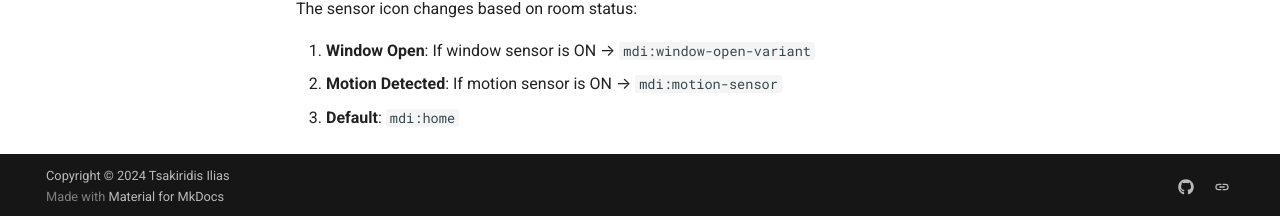
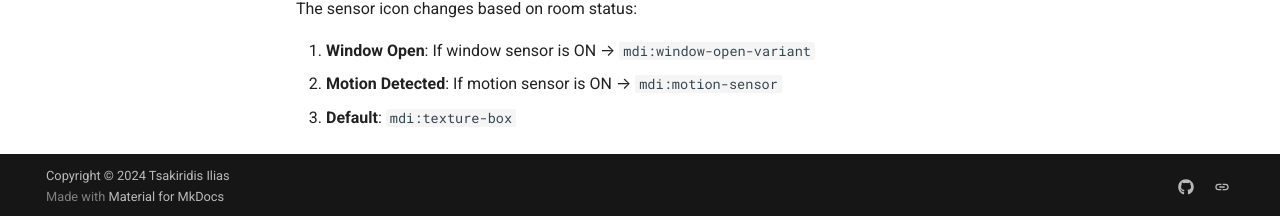
Before and after one commit to DefinitelyADev/custom-areas-integration, an MkDocs documentation site: the page built from docs/api.md, in a window 1280 px wide and 900 px high, scrolled down 2414 px. Shown: the part 681-897 px from the top of the window. Built offline with MkDocs 1.6.1 and Material for MkDocs 9.7.7, drawn with Linux system fonts in a browser that asks for light colours; comment, search, counter and statistics services are not loaded.

Commit message:
docs(C2): align default-icon docs with code (mdi:texture-box)
README.md and docs/api.md both claimed the default icon was `mdi:home`,
but the code (const.py `DEFAULT_ICON`, sensor.py `icon` property) and
tests use `mdi:texture-box`. Match the docs to the code.

Co-Authored-By: Claude Opus 4.7 (1M context) <noreply@anthropic.com>

```diff
--- a/docs/api.md
+++ b/docs/api.md
@@ -90,4 +90,4 @@ The sensor icon changes based on room status:
 
 1. **Window Open**: If window sensor is ON → `mdi:window-open-variant`
 2. **Motion Detected**: If motion sensor is ON → `mdi:motion-sensor`
-3. **Default**: `mdi:home`
+3. **Default**: `mdi:texture-box`
```
Also changed, not shown: README.md (+1 -1 lines).
